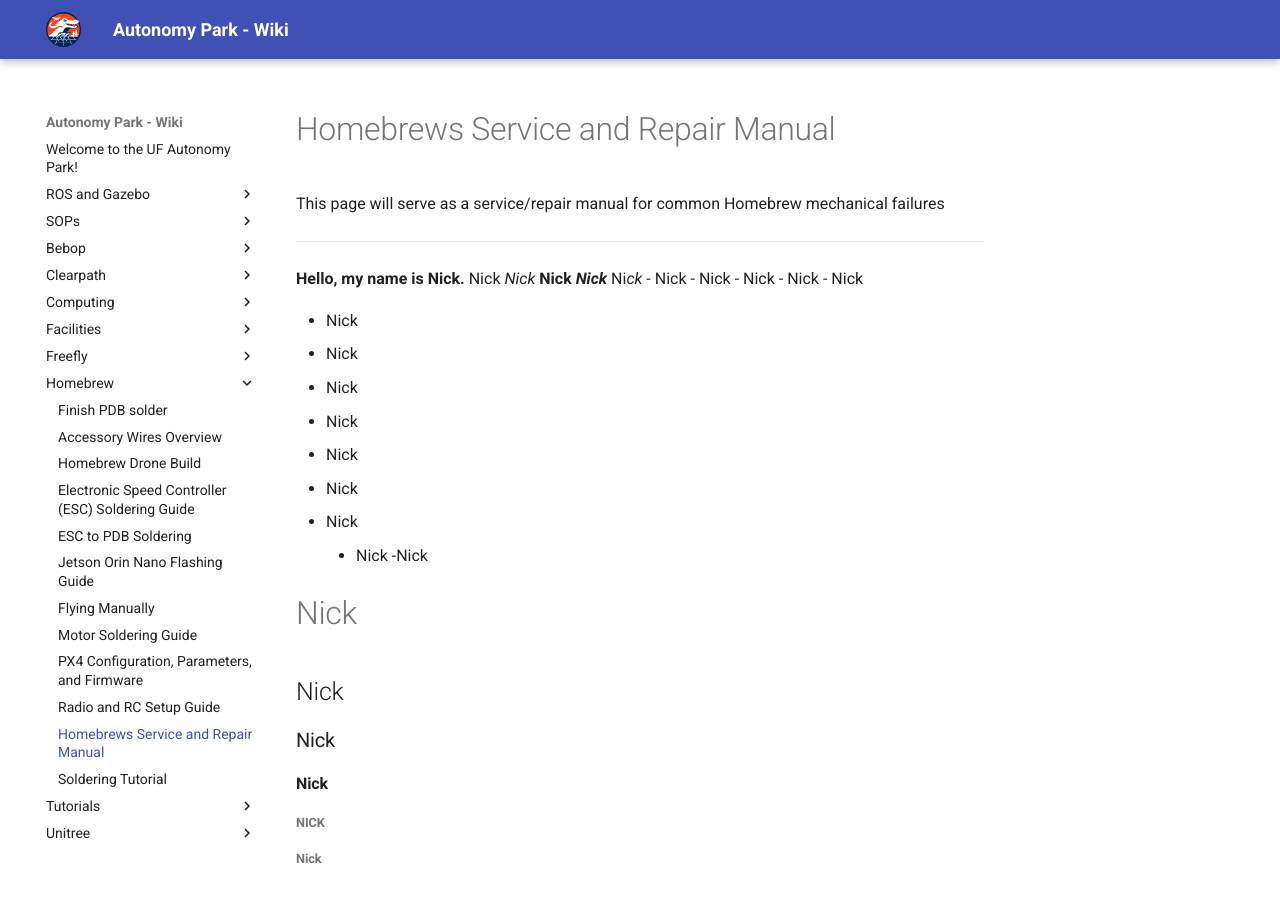
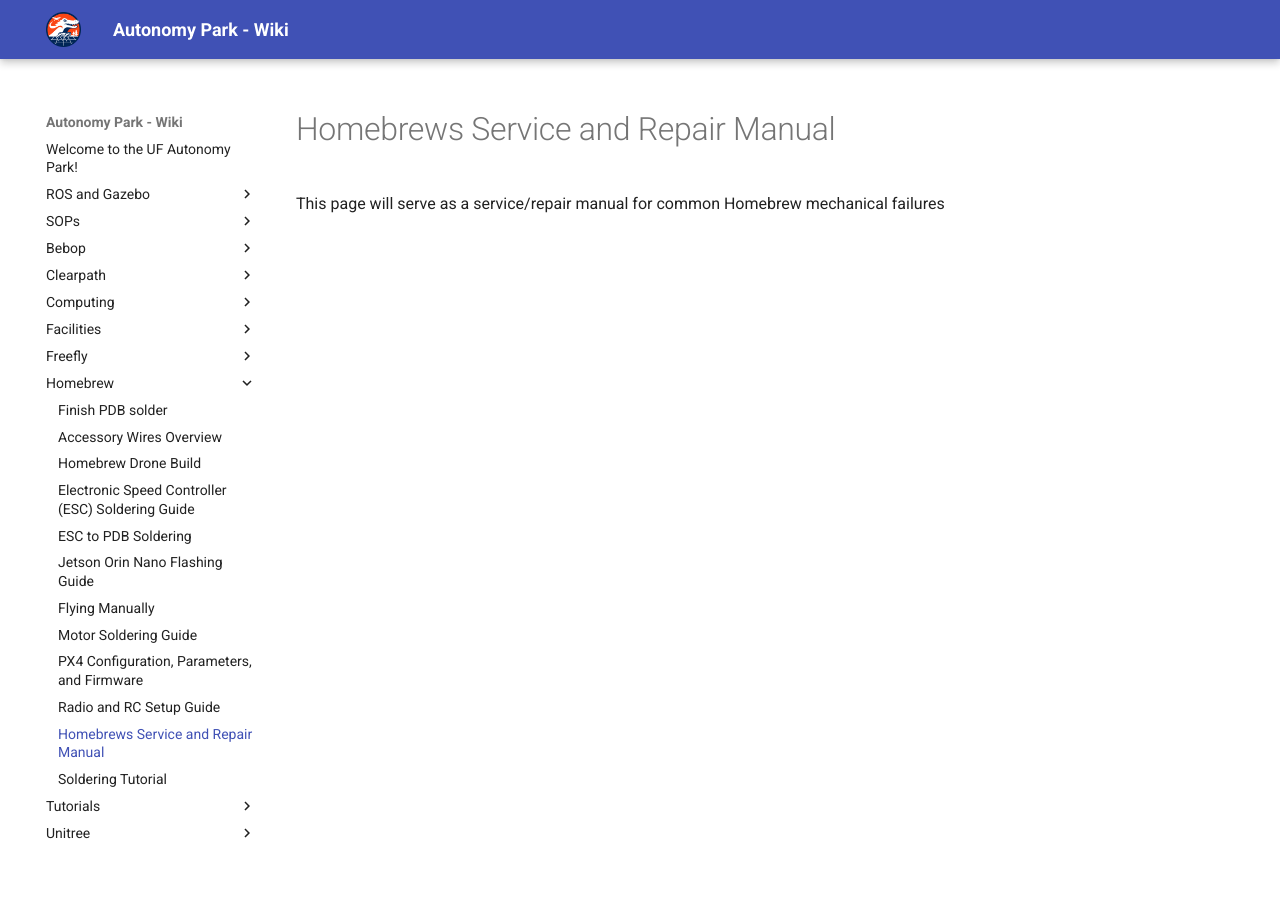
Before and after one commit to UFL-Autonomy-Park/apark_wiki, an MkDocs documentation site: the page built from docs/homebrew/service-manual.md, in a window 1280 px wide. Built offline with MkDocs 1.6.1 and Material for MkDocs 9.7.7, drawn with Linux system fonts in a browser that asks for light colours.

Commit message:
Update service-manual.md

```diff
--- a/docs/homebrew/service-manual.md
+++ b/docs/homebrew/service-manual.md
@@ -1,32 +1,3 @@
 # Homebrews Service and Repair Manual
 
 This page will serve as a service/repair manual for common Homebrew mechanical failures
-
----
-
-**Hello, my name is Nick.**
-Nick *Nick* **Nick** ***Nick*** Ni*ck*
-- Nick
-- Nick
-- Nick
-- Nick
-- Nick
-
-* Nick
-* Nick
-* Nick
-
-+ Nick
-+ Nick
-+ Nick
-
-- Nick
-    - Nick
-        -Nick
-
-# Nick
-## Nick
-### Nick
-#### Nick
-##### Nick
-###### Nick
```
